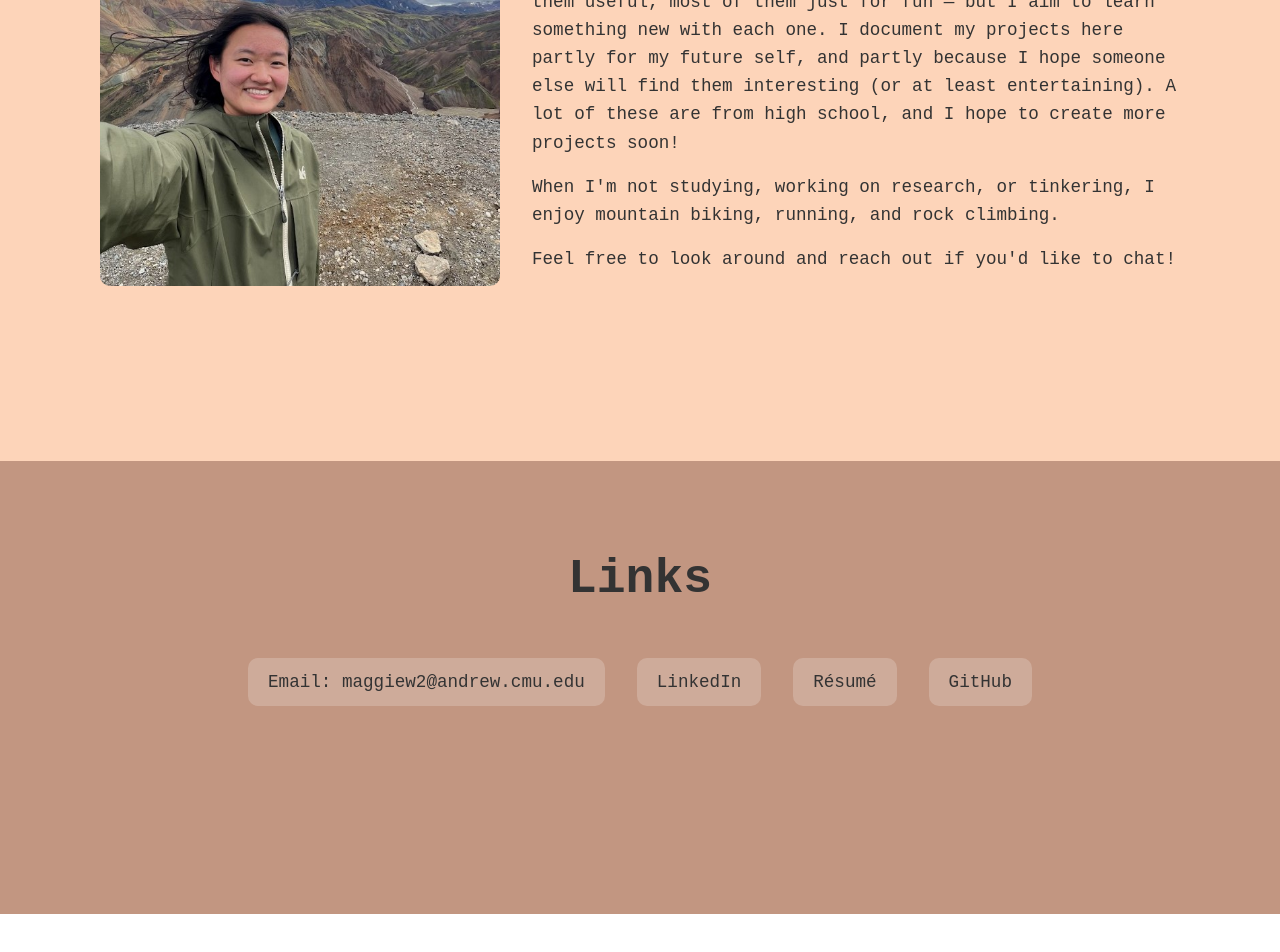
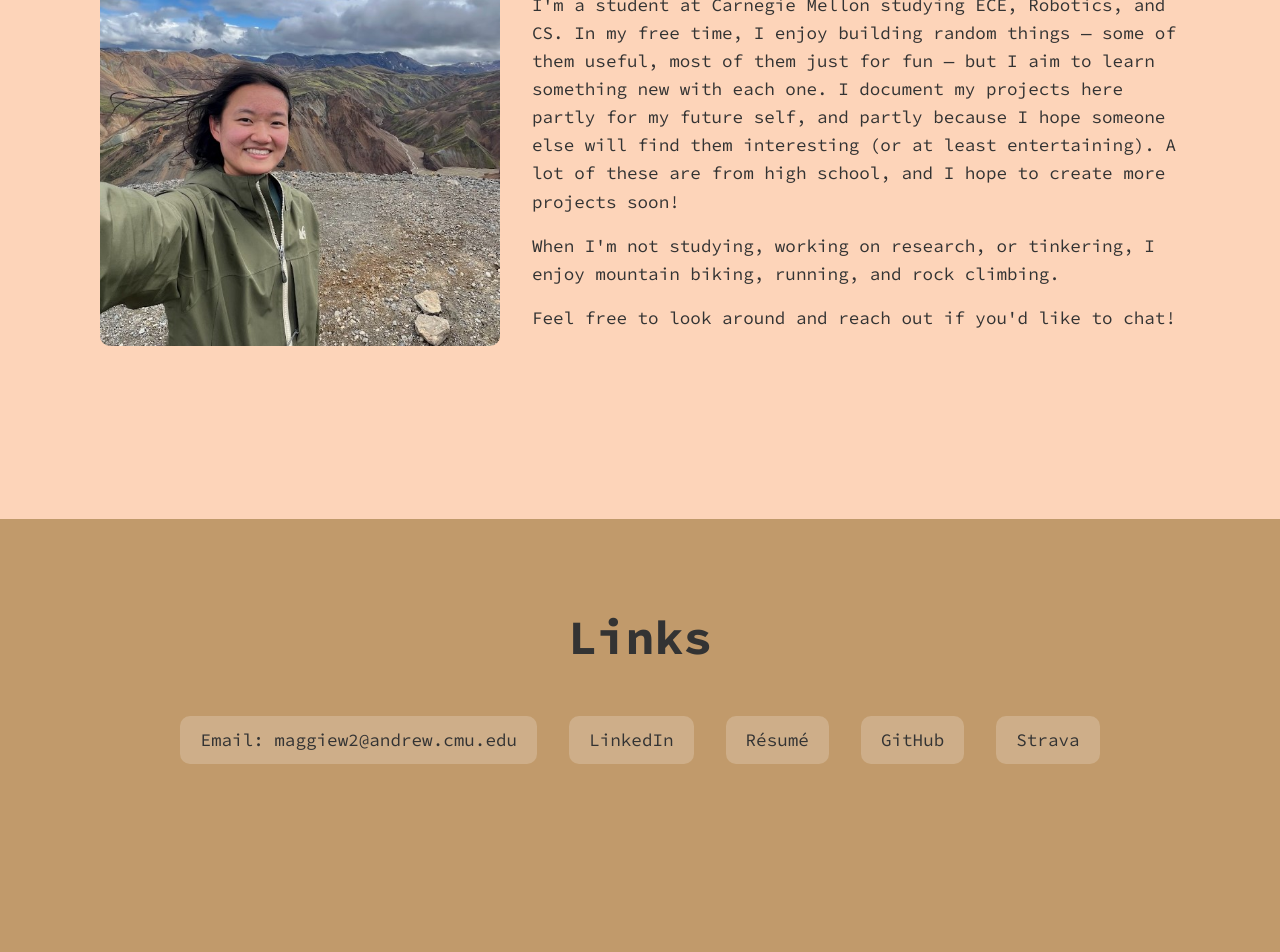
Before and after one commit to notmuffinhead/notmuffinhead.github.io, a Next.js app in the folder latest/: page / in a window 1280 px wide. Shown: the part 2428-3380 px from the top of the page. Before the commit the page ends 3342 px from the top, so only its background shows below. Built offline with nearby package versions, Linux system fonts and the light colour scheme.

Commit message:
final touches, forgot to make separate commits

```diff
--- a/latest/components/About.module.css
+++ b/latest/components/About.module.css
@@ -1,6 +1,6 @@
 .about {
   background: var(--morning-birch);
-  padding: 80px 100px 150px;
+  padding: 90px 100px 150px;
 }
 
 .aboutContainer {
@@ -27,6 +27,15 @@
 
 @media (max-width: 768px) {
   .about {
-    padding: 40px 20px;
+    padding: 40px 40px;
+  }
+
+  .aboutContainer {
+    flex-direction: column;
+  }
+
+  .aboutImage {
+    align-self: center; /* Center just the image */
+    max-width: 300px;
   }
 }
--- a/latest/components/Contact.js
+++ b/latest/components/Contact.js
@@ -26,6 +26,11 @@ export default function Contact() {
             {"GitHub"}
           </Link>
         </div>
+        <div className={styles.contactItem}>
+          <Link href="https://www.strava.com/athletes/maggiewu" target="_blank">
+            {"Strava"}
+          </Link>
+        </div>
       </div>
     </section>
   )
--- a/latest/components/Projects.module.css
+++ b/latest/components/Projects.module.css
@@ -1,6 +1,6 @@
 .projects {
   background: var(--sky-blue);
-  padding: 90px 80px 100px;
+  padding: 90px 80px 150px;
   margin: 0 auto;
 }
 
--- a/latest/pages/projects/wifi-lab.js
+++ b/latest/pages/projects/wifi-lab.js
@@ -69,7 +69,7 @@ export default function WifiLab() {
               <li>{"Parabolic double biquad antenna"}</li>
             </ul>
             <p>
-              {"Andrew McNeil's YouTube videos were really helpful for learning to build these antennas."}
+              {"Andrew McNeil's YouTube videos were really helpful for learning to build these antennas. "}
               {"I think I got the idea to use the BNC connector from somewhere else, but can't recall the source."}
             </p>
           </section>
@@ -84,6 +84,9 @@ export default function WifiLab() {
                 {"Wifi Lab SciOly Study Guide 3.0"}
               </a>
             </div>
+            <p>
+              {"I focused on learning about working principles and all the general knowledge, while my partner did most of the math."}
+            </p>
           </section>
 
           <section>
--- a/latest/styles/ProjectDetail.module.css
+++ b/latest/styles/ProjectDetail.module.css
@@ -17,6 +17,9 @@
 
 .projectContent section {
   margin-bottom: 3rem;
+  background: rgba(255, 255, 255, 0.7);
+  padding: 1.5rem;
+  border-radius: 15px;
 }
 
 .projectContent h2 {
@@ -49,7 +52,7 @@
   padding: 10px 20px;
   border-radius: 10px;
   display: inline-block;
-  background-color: rgba(255, 255, 255, 0.2);
+  background-color: var(--morning-birch);
 }
 
 .fileLink a:visited {
--- a/latest/styles/globals.css
+++ b/latest/styles/globals.css
@@ -1,10 +1,10 @@
-@import url('https://fonts.googleapis.com/css2?family=Space+Mono:wght@400;700&display=swap');
+@import url('https://fonts.googleapis.com/css2?family=Source+Code+Pro:wght@400;700&display=swap');
 
 :root {
   /* --morning-birch: #e8c4a9;  */
   --morning-birch: #fdd4b9;
-  --alpine-clay: #c29681;
-  --misty-sage: #b9af91;
+  /* --alpine-clay: #c29681;  */
+  --alpine-clay: #c19a6b;
   --sky-blue: #dff3f5; /* a color i made */
   --evergreen-shadow: #6d7969;
   --cream: #e6dbbd;
@@ -22,7 +22,7 @@ html {
 }
 
 body {
-  font-family: 'Fira Code', monospace;
+  font-family: 'Source Code Pro', monospace;
   line-height: 1.6;
   color: #333;
 }
```
Also changed, not shown: latest/pages/projects/phone-mount.js (+7 -2 lines).
